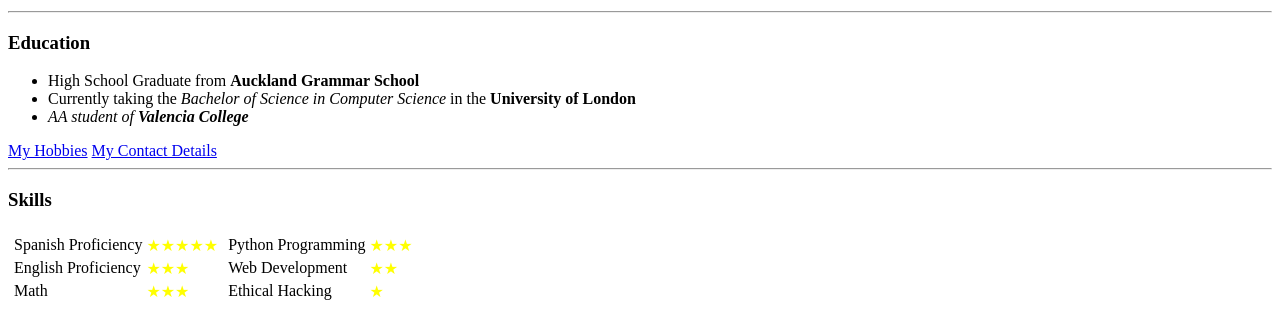
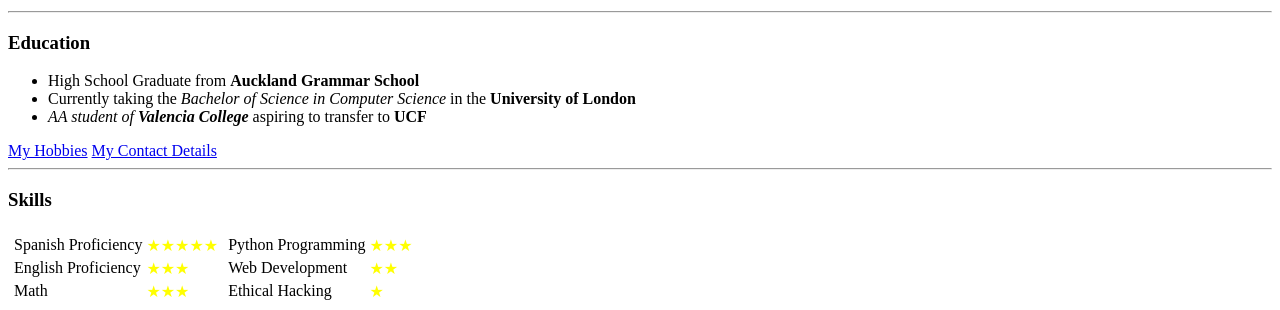
Before and after one commit to JR016/CV, a plain HTML site: page index.html in a window 1280 px wide. Shown: the part 501-811 px from the top of the page. Drawn offline with Linux system fonts and the light colour scheme.

Commit message:
Changes Header Title and Updated Some Information

```diff
--- a/index.html
+++ b/index.html
@@ -8,7 +8,7 @@
         <meta http-equiv="X-UA-Compatible" content="IE=edge">
         <meta name="viewport" content="width=device-width, initial-scale=1.0">
 
-        <title>&#128153; Jose's Personal Site</title>
+        <title>&#9889; Jose's Personal Site</title>
 
     </head>
 
@@ -45,7 +45,7 @@
         <ul>
             <li>High School Graduate from <strong>Auckland Grammar School</strong></li>
             <li>Currently taking the <em>Bachelor of Science in Computer Science</em> in the <strong>University of London</strong></li>
-            <li><em>AA student of <strong>Valencia College</strong></em></li>
+            <li><em>AA student of <strong>Valencia College</strong></em> aspiring to transfer to <strong>UCF</strong></li>
         </ul>
 
         <a href="hoobies.html">My Hobbies</a>
```
